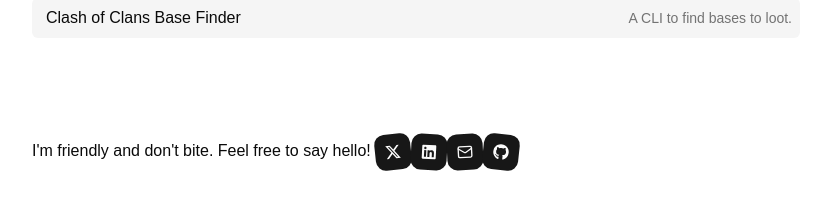
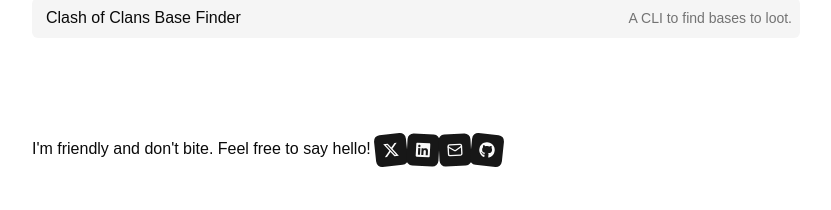
Before and after one commit to AwesomeJaith/jaithdarrah-dot-com-v3, a Next.js app: page / in a window 1280 px wide. Shown: the part 810-1020 px from the top of the page, without its empty margins (224-1055 px from the left). Built offline with nearby package versions, Linux system fonts and the light colour scheme; no server answers; a web font is replaced by a local one.

Commit message:
Add last updated detail to footer

```diff
--- a/src/app/layout.tsx
+++ b/src/app/layout.tsx
@@ -4,6 +4,7 @@
 import { ThemeProvider } from "@/components/theme-provider"
 import { Header } from "@/components/header"
 import { Footer } from "@/components/footer"
+import { LastUpdated } from "@/components/last-updated"
 import { cn } from "@/lib/utils"
 
 const geist = Geist({ subsets: ["latin"], variable: "--font-geist" })
@@ -40,7 +41,9 @@
           <div className="flex min-h-screen flex-col items-center gap-8 px-16">
             <Header />
             {children}
-            <Footer />
+            <Footer>
+              <LastUpdated />
+            </Footer>
           </div>
         </ThemeProvider>
       </body>
--- a/src/components/footer.tsx
+++ b/src/components/footer.tsx
@@ -33,15 +33,18 @@
 ]
 
 // TODO: Improve feel of social icons. Don't quite fit with the vibe.
-function Footer() {
+function Footer({ children }: { children?: React.ReactNode }) {
   return (
-    <footer className="w-full max-w-3xl py-16">
+    <footer className="flex w-full max-w-3xl flex-col gap-4 py-16">
+      <div>
         I&apos;m friendly and don&apos;t bite. Feel free to say hello!{" "}
         <span className="inline-flex align-middle">
           {socials.map((social) => (
             <SocialIcon key={social.label} {...social} />
           ))}
         </span>
+      </div>
+      {children}
     </footer>
   )
 }
--- /dev/null
+++ b/src/components/last-updated.tsx
@@ -0,0 +1,37 @@
+async function getLastCommitDate(): Promise<string | null> {
+  try {
+    const res = await fetch(
+      "https://api.github.com/repos/AwesomeJaith/jaithdarrah-dot-com-v3/commits?per_page=1",
+      { next: { revalidate: 3600 } }
+    )
+    if (!res.ok) return null
+    const commits = await res.json()
+    return commits[0]?.commit?.committer?.date ?? null
+  } catch {
+    return null
+  }
+}
+
+async function LastUpdated() {
+  const dateStr = await getLastCommitDate()
+  if (!dateStr) return null
+
+  const date = new Date(dateStr)
+  const formatted = date.toLocaleDateString("en-US", {
+    month: "long",
+    day: "numeric",
+    year: "numeric",
+  })
+
+  return (
+    <a
+      href="https://github.com/AwesomeJaith/jaithdarrah-dot-com-v3"
+      rel="noopener noreferrer"
+      className="relative w-fit text-sm text-muted-foreground no-underline after:absolute after:bottom-0 after:left-0 after:h-px after:w-0 after:bg-current after:transition-all after:duration-300 after:ease-out hover:after:w-full"
+    >
+      Last updated {formatted}
+    </a>
+  )
+}
+
+export { LastUpdated }
--- a/src/components/social-icon.tsx
+++ b/src/components/social-icon.tsx
@@ -17,7 +17,7 @@
       target="_blank"
       rel="noopener noreferrer"
       aria-label={label}
-      className={`flex size-9 items-center justify-center rounded-lg bg-primary text-primary-foreground transition-transform hover:z-10 hover:scale-110 active:scale-97 ${className ?? ""}`}
+      className={`flex size-8 items-center justify-center rounded-sm bg-primary text-primary-foreground transition-transform hover:z-10 hover:scale-110 active:scale-97 ${className ?? ""}`}
     >
       {socialIcon}
     </a>
```
Lines whose indentation alone changed are shown as unchanged.
